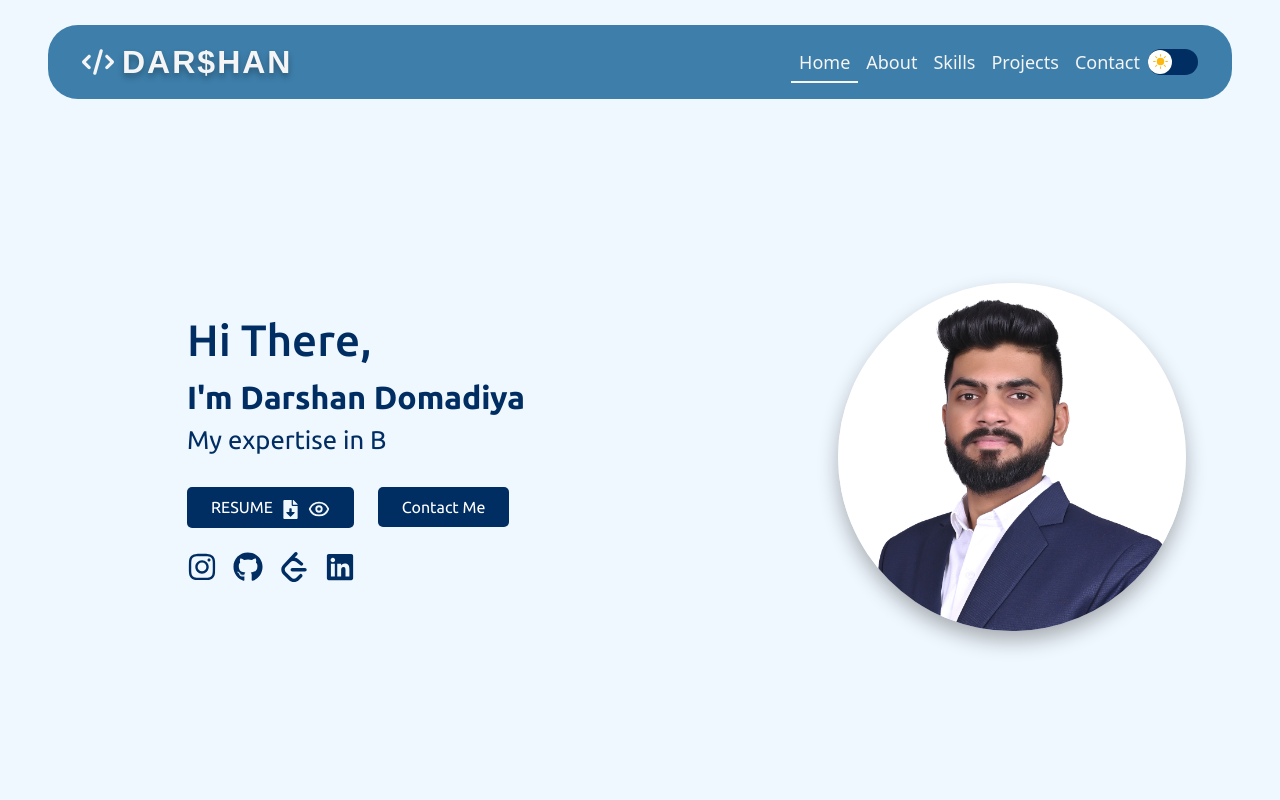
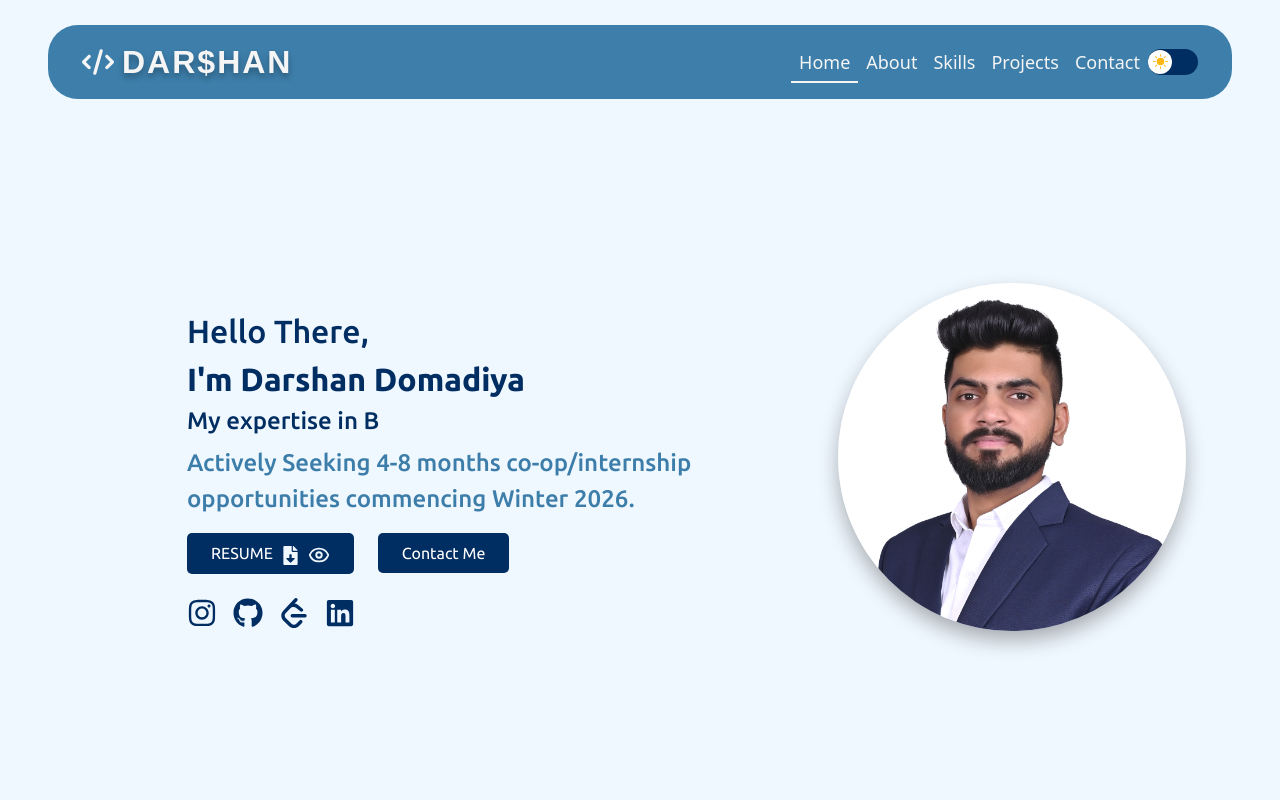
Before and after one commit to Darshan-Domadiya/Portfolio_Darshan, a React (Vite) app in the folder frontend/: page / in a window 1280 px wide. Shown: the top 800 px of the page. Built offline with nearby package versions, Linux system fonts and the light colour scheme.

Commit message:
added text and animation in landing page

```diff
--- a/frontend/src/components/home/Home.jsx
+++ b/frontend/src/components/home/Home.jsx
@@ -63,7 +63,7 @@ const Home = () => {
               className="d-flex align-items-start justify-content-start offset-xl-1 mt-0 mt-md-5"
             >
               <div className="d-flex flex-column">
-                <span className=" hello-text fw-medium">Hi There,</span>
+                <span className=" hello-text fw-medium">Hello There,</span>
                 <span className=" my-name">I{"'"}m Darshan Domadiya</span>
                 <div className="type-animation-text">
                   <TypeAnimation
@@ -90,15 +90,21 @@ const Home = () => {
                     repeat={Infinity}
                   />
                 </div>
+                <div>
+                  <span className="highlight">
+                    Actively Seeking 4-8 months co-op/internship opportunities
+                    commencing Winter 2026.
+                  </span>
+                </div>
                 <div className="mt-3 d-flex flex-column flex-sm-row gap-3 gap-sm-4">
                   <div className="resume-div">
                     <div className="d-flex align-items-center justify-content-center gap-2">
                       RESUME
-                      <a href="./Resume_Darshan.pdf" target="_blank">
+                      <a href="./Darshan-Domadiya(Resume).pdf" target="_blank">
                         <FaFileDownload size={19} className="resume-button" />
                       </a>
                       <a
-                        href="https://drive.google.com/file/d/1tcGvK8BebZgyNki3DxwstvMLwEBBDnQ8/view?usp=sharing"
+                        href="https://drive.google.com/file/d/1dW0bO1DkG2Y7S7C9ZIbyLldUrkhxzGXJ/view?usp=sharing"
                         target="_blank"
                       >
                         <LuEye size={22} className="resume-button" />
--- a/frontend/src/components/home/home.scss
+++ b/frontend/src/components/home/home.scss
@@ -130,6 +130,24 @@ section {
   }
 }
 
+// highlighted text(co-op/internship)
+.highlight {
+  font-weight: 500;
+  font-size: 1.5rem;
+  color: var(--accent-color);
+  animation: textColorShift 1.5s ease-in-out infinite;
+}
+
+@keyframes textColorShift {
+  0%,
+  100% {
+    color: var(--project-card);
+  }
+  50% {
+    color: var(--navbar-back);
+  }
+}
+
 // RESUME div.
 .resume-div {
   background: var(--btn-bg);
@@ -176,7 +194,7 @@ section {
 }
 
 .hello-text {
-  font-size: 1.75rem; // Default size
+  font-size: 1.5rem; // Default size
   border-radius: 10px;
   font-size: 3rem;
   font-weight: 400;
@@ -191,7 +209,7 @@ section {
     font-size: 2rem;
   }
   @media screen and (min-width: 1025px) {
-    font-size: 2.75rem;
+    font-size: 2rem;
   }
 }
 
@@ -219,6 +237,29 @@ section {
 }
 
 .type-animation-text {
+  font-weight: 500;
+  @media screen and (min-width: 320px) and (max-width: 376px) {
+    height: 55px;
+    font-size: 1.2rem;
+  }
+
+  @media screen and (min-width: 424px) and (max-width: 766px) {
+    font-size: 1.4rem;
+    height: 60px;
+  }
+  @media screen and (min-width: 768px) and (max-width: 1022px) {
+    font-size: 1.6rem;
+    height: 65px;
+  }
+
+  @media screen and (min-width: 1024px) {
+    font-size: 1.5rem;
+    height: 42px;
+  }
+}
+
+.highlight {
+  font-weight: 500;
   @media screen and (min-width: 320px) and (max-width: 376px) {
     height: 48px;
     font-size: 1.2rem;
@@ -234,8 +275,8 @@ section {
   }
 
   @media screen and (min-width: 1024px) {
-    font-size: 1.6rem;
-    height: 50px;
+    font-size: 1.5rem;
+    height: 42px;
   }
 }
 
--- a/frontend/src/components/projects/Projects.jsx
+++ b/frontend/src/components/projects/Projects.jsx
@@ -57,13 +57,9 @@ const Projects = () => {
       index: 4,
       cardImage: "./chatMate.png",
       cardTitle: "ChatMate",
-      cardText: `This is a MERN MongoDB, Express, React, Node.js stack
-                application with authentication. It allows users to sign up, log
-                in, and log out, and provides access to protected routes only
-                for authenticated users`,
+      cardText: `ChatMate is a real-time chat app built with the MERN stack and Socket.IO, enabling instant one-on-one and group messaging with features like typing indicators and online status. It offers a responsive UI and efficient backend for a smooth, interactive chat experience.`,
       projectLink: "https://github.com/Darshan-Domadiya/ChatMate",
-      demoLink:
-        "https://drive.google.com/file/d/1OHMFBLHGNvLYx8F5MF57U5zNW7KM7jsc/view?usp=sharing",
+      demoLink: "",
       TechStack: "React Js, Express, Node Js, MongoDB, Socket.io, MUI, Zustand",
     },
   ];
```
Also changed, not shown: 2 other files (tests, documents, lock files or other folders).
